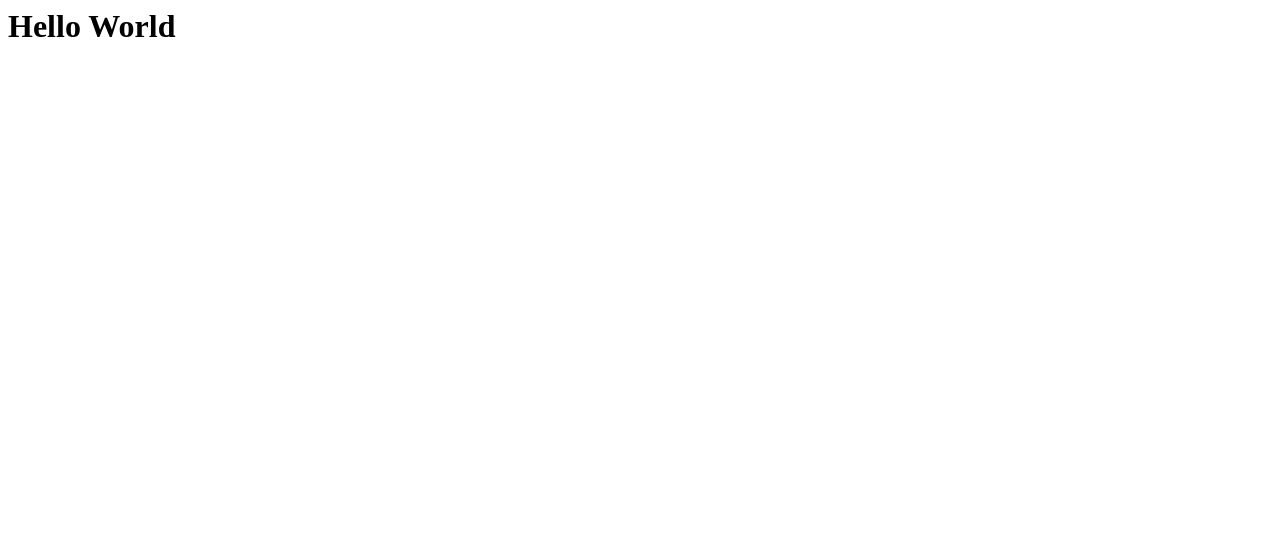
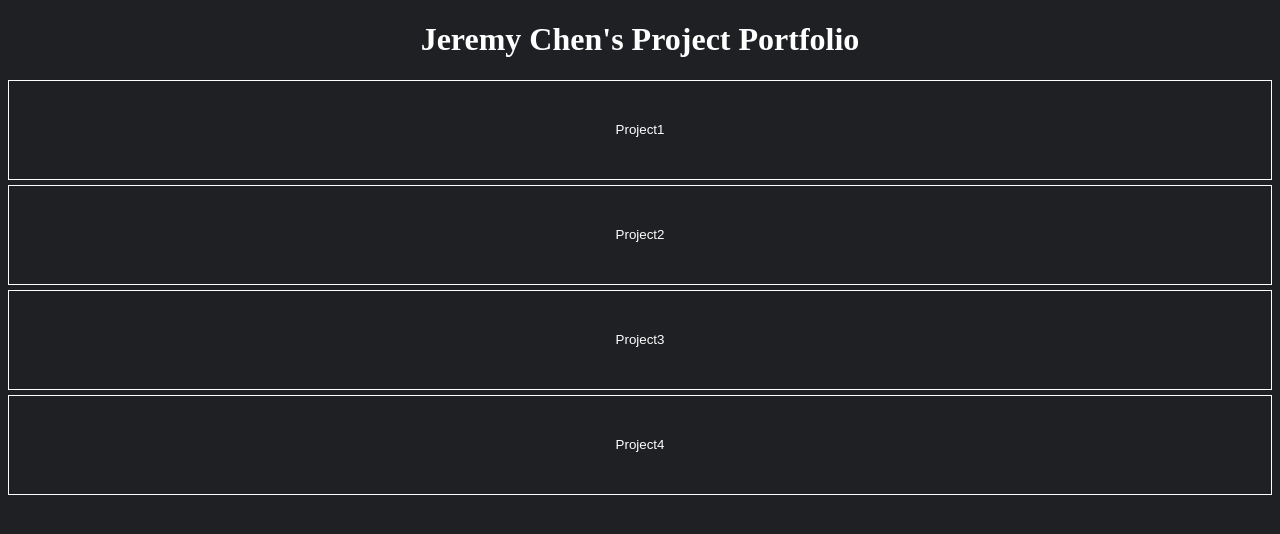
Before and after one commit to pvzj/pvzj.github.io, a plain HTML site: page index.html in a window 1280 px wide. Drawn offline with Linux system fonts and the light colour scheme.

Commit message:
buttons test

```diff
--- a/index.html
+++ b/index.html
@@ -1 +1,28 @@
-<h1>Hello World</h1>
+<!DOCTYPE html>
+<html lang="en">
+<head>
+    <meta charset="UTF-8">
+    <meta name="viewport" content="width=device-width, initial-scale=1.0">
+    <title>Project 1</title>
+    <link rel="stylesheet" href="styles.css">
+    <h1>Jeremy Chen's Project Portfolio</h1>
+</head>
+<body>
+    <main>
+        <div class="projects">
+            <a href="project1.html">
+                <button type="button">Project1</button>
+            </a>
+            <a href="project1.html">
+                <button type="button">Project2</button>
+            </a>
+            <a href="project1.html">
+                <button type="button">Project3</button>
+            </a>
+            <a href="project1.html">
+                <button type="button">Project4</button>
+            </a>
+        </div>
+    </main>
+</body>
+</html>
--- /dev/null
+++ b/styles.css
@@ -0,0 +1,32 @@
+body {
+    background-color: #1f2024;
+    text-align: center;
+}
+
+h1 {
+    color:white;
+}
+
+button {
+    width:100%;
+    height:100px;
+    display:block;
+    background-color:#1f2024;
+    border:1px solid white;
+    text-align: center;
+    color:white;
+    margin-bottom: 5px;
+}
+
+a:link {
+  text-decoration: none;
+}
+a:visited {
+  text-decoration: none;
+}
+a:hover {
+  text-decoration: none;
+}
+a:active {
+  text-decoration: none;
+}
```
Also changed, not shown: project1.html (added, +15 -0 lines).
